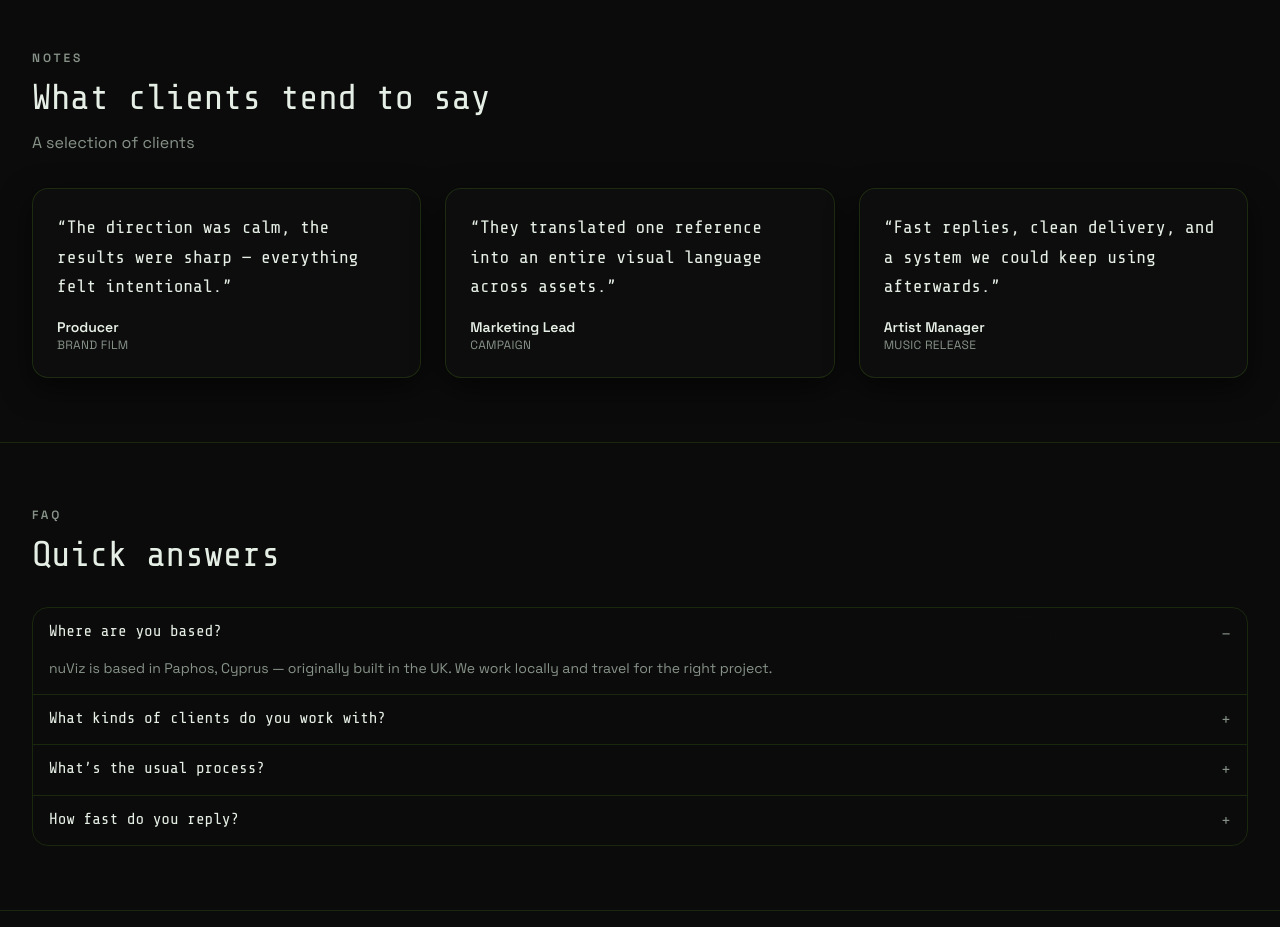
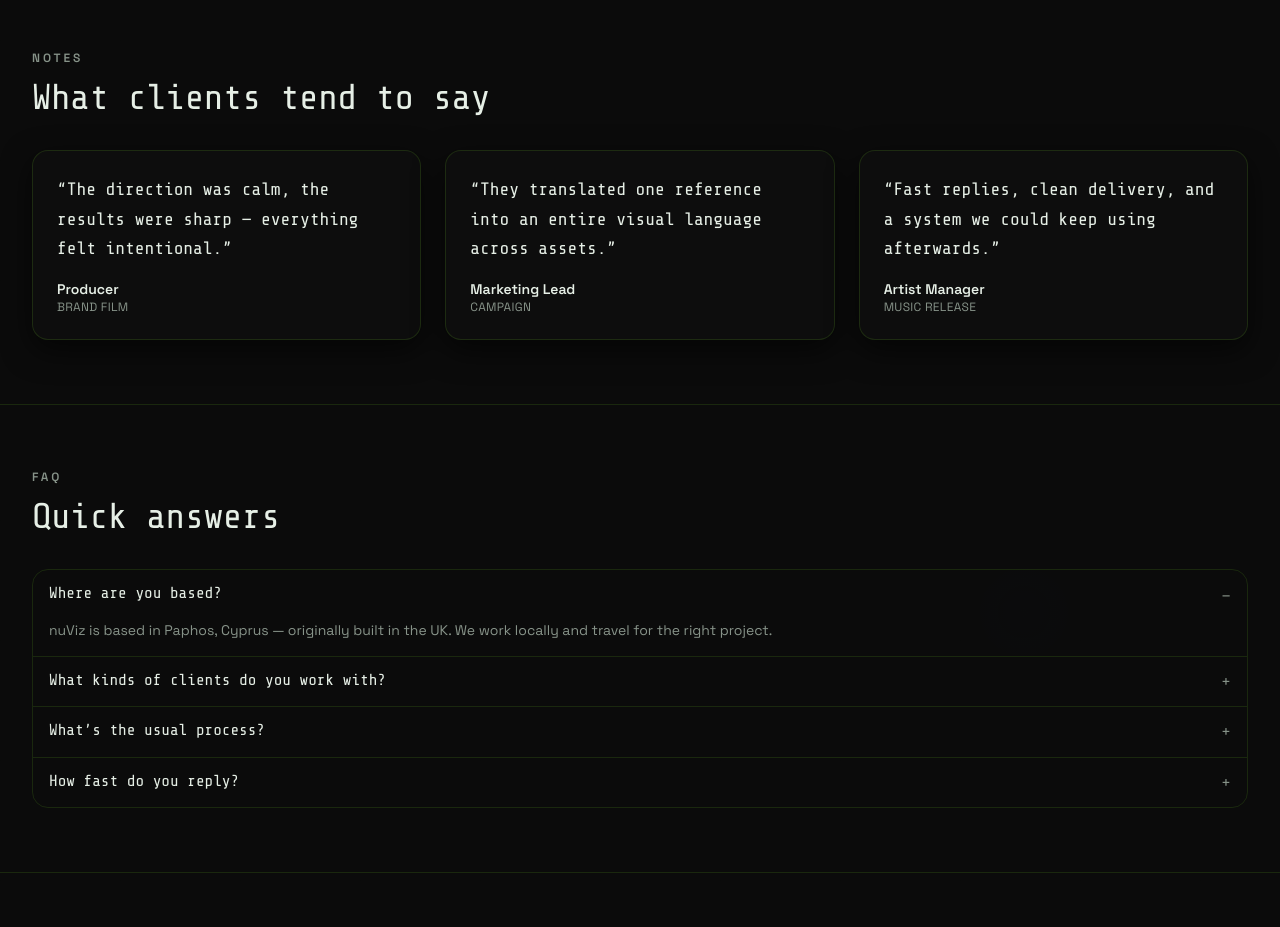
Before and after one commit to nuVizy/web2, a React (Vite) app: page / in a window 1280 px wide. Shown: the part 3680-4607 px from the top of the page. Built offline with nearby package versions, Linux system fonts and the light colour scheme; no server answers.

Commit message:
Updated Home.tsx

```diff
--- a/src/pages/Home.tsx
+++ b/src/pages/Home.tsx
@@ -229,7 +229,7 @@ const Home = () => {
         <SectionHeading
           kicker="Notes"
           title="What clients tend to say"
-          description="A selection of clients"
+          description=""
         />
         <div className="mt-8">
           <TestimonialBlock
```
